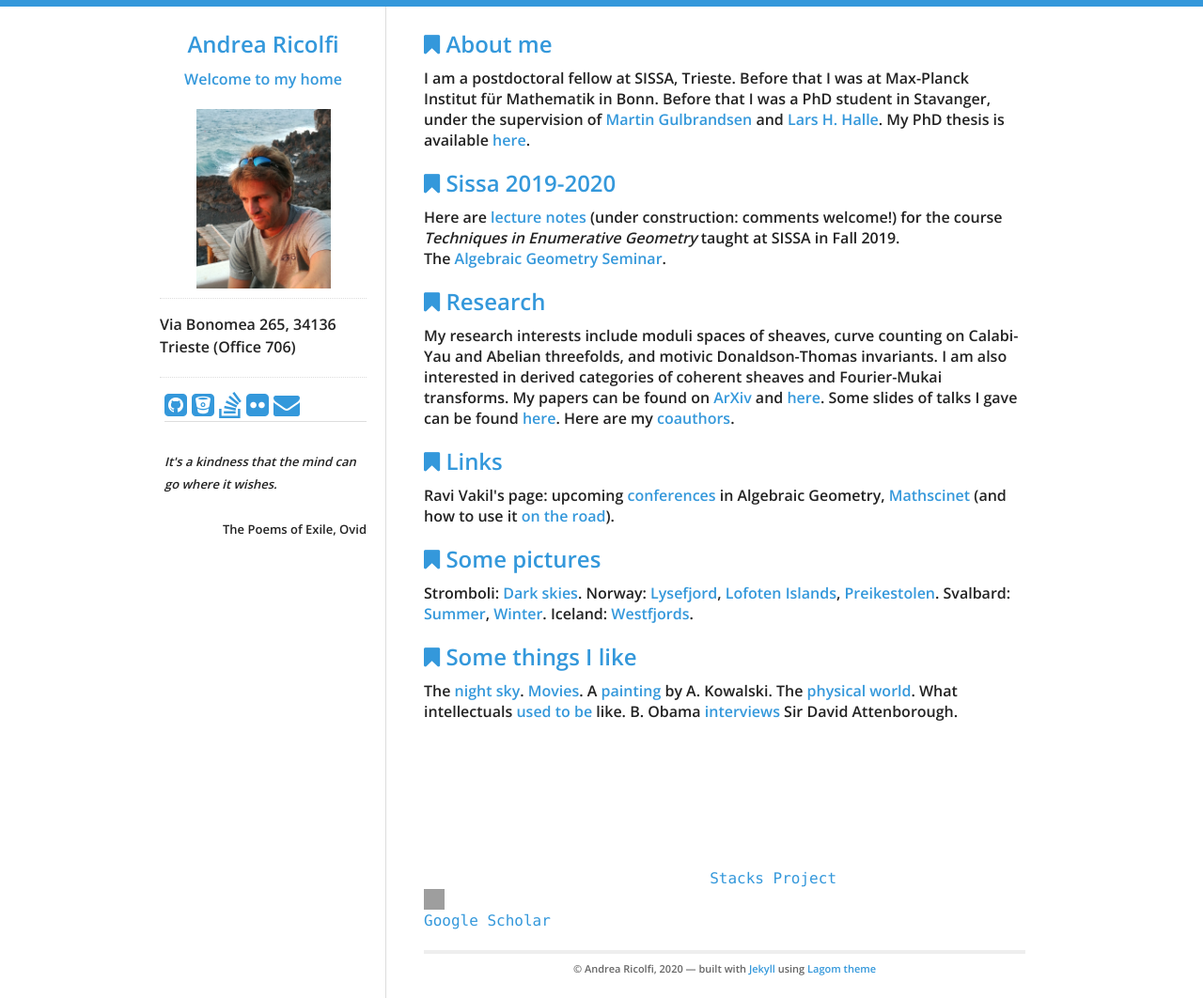
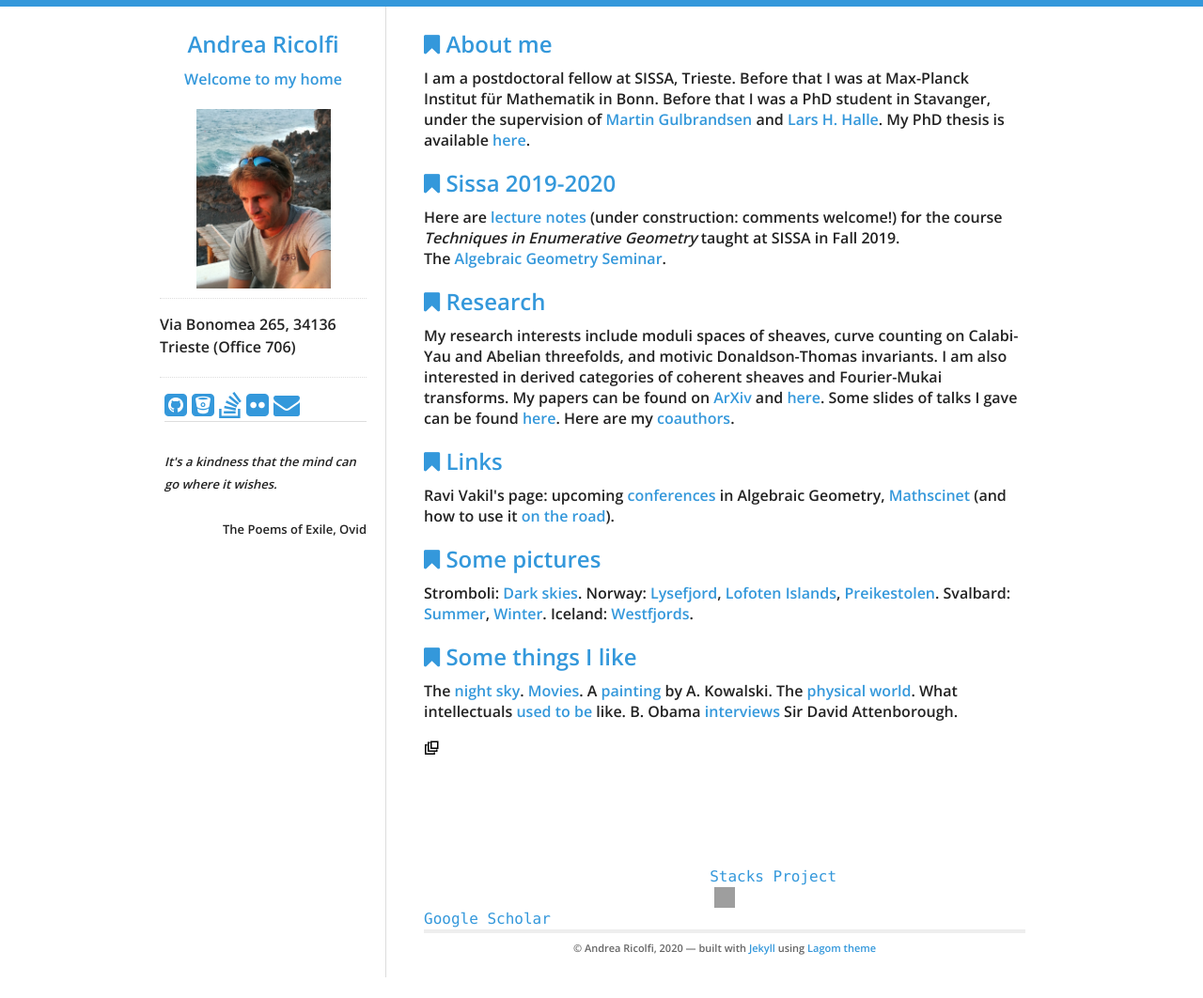
Before and after one commit to atricolfi/atricolfi.github.io, a Jekyll site: the page built from index.html, in a window 1280 px wide. Shown: the whole page at 94% size. Built offline with Jekyll 4.4.1, drawn with Linux system fonts in a browser that asks for light colours; after the commit the page ends 1040 px from its top, so only the background shows below that; grey boxes are pictures that could not be loaded.

Commit message:
Update index.html

```diff
--- a/index.html
+++ b/index.html
@@ -58,12 +58,29 @@
   A <a href=kowalski.html>painting</a> by A. Kowalski. The <a href=Haruf.html>physical world</a>.
   What intellectuals <a href=J'accuse.pdf>used to be</a> like.
   B. Obama <a href="https://www.youtube.com/watch?v=NZtJ2ZGyvBI&t=0s">interviews</a>
-Sir David Attenborough.  <br>
+Sir David Attenborough.
   <!--In case you care about the ocean: <a href="https://www.sealegacy.org">Sealegacy</a>, <a href="https://4ocean.com">4ocean</a>.-->
-  <br>
+
+    <div class="footer-col footer-col-3">
+
+<a href="https://stacks.math.columbia.edu"><span class="icon"><?xml version="1.0"?>
 <svg version="1.1" xmlns="http://www.w3.org/2000/svg">
-</svg> <a href="https://stacks.math.columbia.edu"><code class="url">Stacks Project</code></a> <br>
-        <img height="22" width="22" src="https://unpkg.com/simple-icons@v3/icons/googlescholar.svg" /> <a href="https://scholar.google.com/citations?user=bGunzxQAAAAJ&hl=en"><code class="url">Google Scholar</code></a> <br>
+<g transform="translate(0,16)">
+<g transform="scale(0.5,-0.5)">
+
+<polygon points="2,2 24,2 24,7 21,7 21,5 5,5 5,21 7,21 7,24 2,24" />
+<polygon points="8,8 29,8 29,13 26,13 26,11 11,11 11,26 13,26 13,29 8,29" />
+<polygon points="14,14 31,14 31,31 14,31" />
+<polygon points="17,17 28,17 28,28 17,28" style="fill: white;" />
+
+</g>
+</g>
+</svg>
+</span><span class="username"><code class="url">Stacks Project</code></span></a>
 
 
+
+    <img height="22" width="22" src="https://unpkg.com/simple-icons@v3/icons/googlescholar.svg" /> <a href="https://scholar.google.com/citations?user=bGunzxQAAAAJ&hl=en"><code class="url">Google Scholar</code></a> <br>
+
+ </div>
 </div>
```
